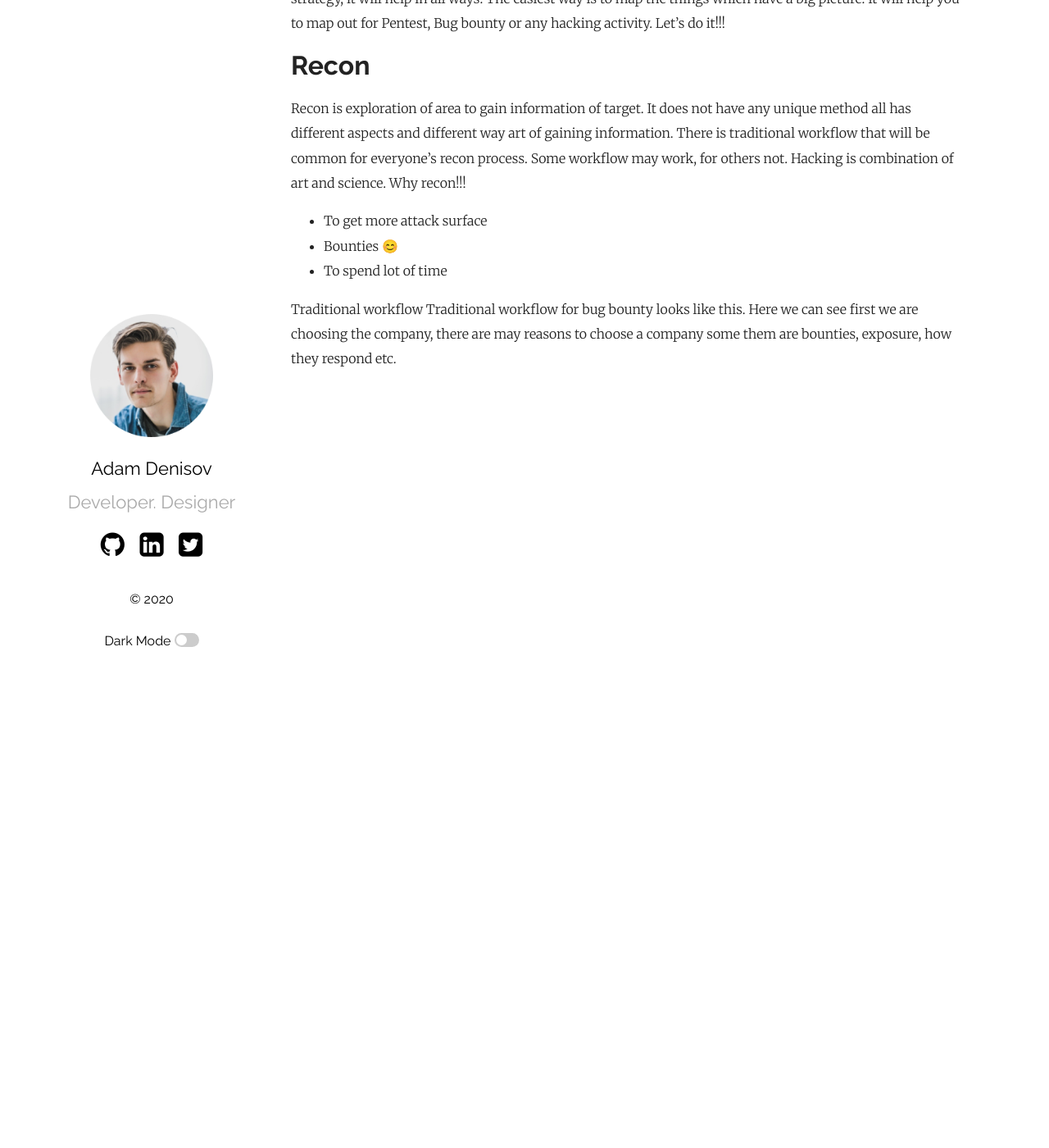
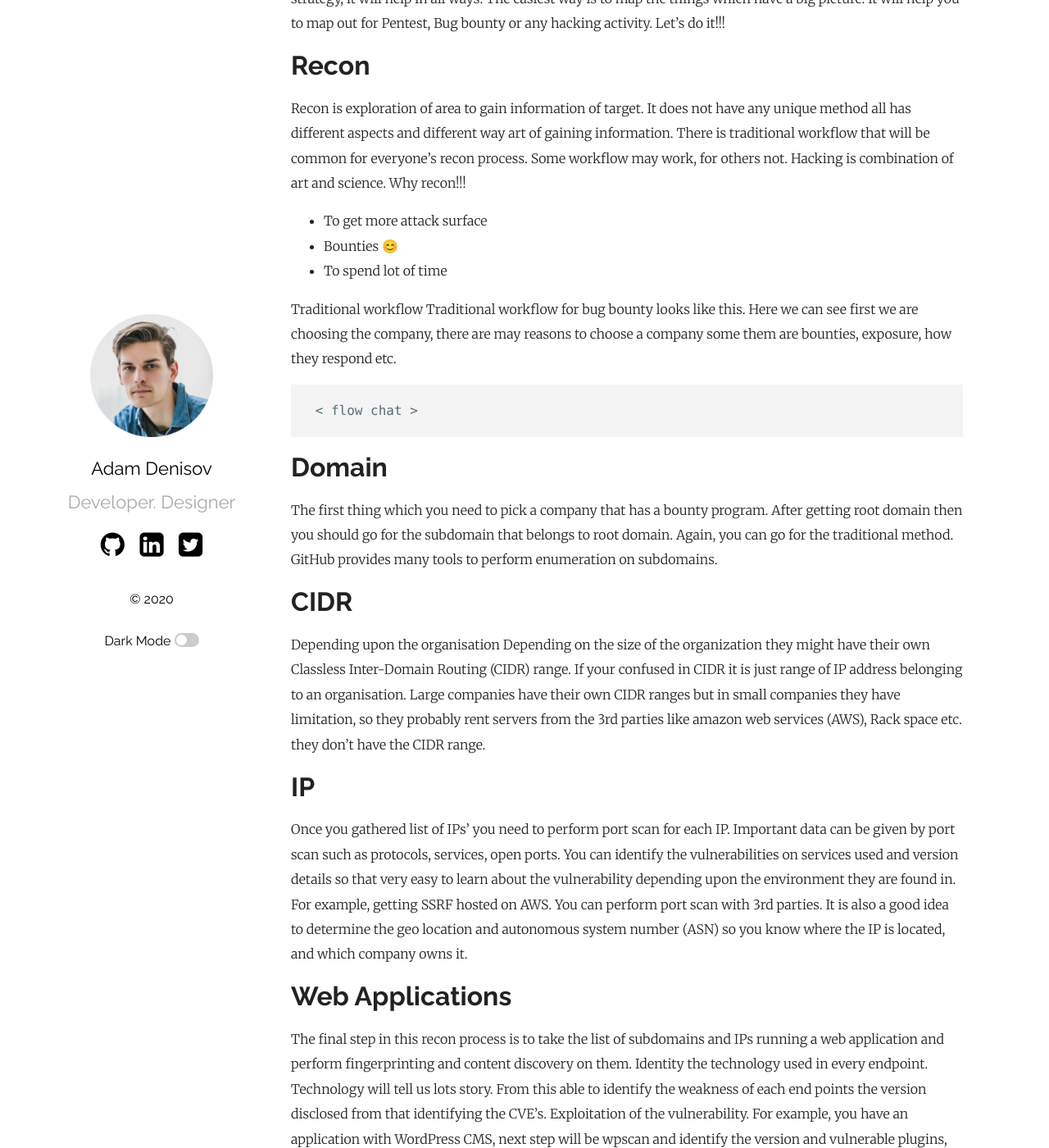
Before and after one commit to samarsault/plainwhite-jekyll, a Jekyll site: the page built from _posts/2020-06-29-My blog.markdown, in a window 1280 px wide and 1400 px high, scrolled down 270 px. Shown: the whole window at 82% size. Built offline with Jekyll 4.4.1, drawn with Linux system fonts in a browser that asks for light colours; some of the changed text lies outside the part shown.

Commit message:
Update 2020-06-29-My blog.markdown

```diff
--- a/_posts/2020-06-29-My blog.markdown
+++ b/_posts/2020-06-29-My blog.markdown
@@ -16,3 +16,23 @@ Why recon!!!
 
 Traditional workflow
 Traditional workflow for bug bounty looks like this. Here we can see first we are choosing the company, there are may reasons to choose a company some them are bounties, exposure, how they respond etc.
+
+     < flow chat >
+
+# Domain
+The first thing which you need to pick a company that has a bounty program. After getting root domain then you should go for the subdomain that belongs to root domain. Again, you can go for the traditional method. GitHub provides many tools to perform enumeration on subdomains.
+
+# CIDR
+Depending upon the organisation Depending on the size of the organization they might have their own Classless Inter-Domain Routing (CIDR) range. If your confused in CIDR it is just range of IP address belonging to an organisation. Large companies have their own CIDR ranges but in small companies they have limitation, so they probably rent servers from the 3rd parties like amazon web services (AWS), Rack space etc. they don’t have the CIDR range.
+
+# IP
+Once you gathered list of IPs’ you need to perform port scan for each IP. Important data can be given by port scan such as protocols, services, open ports. You can identify the vulnerabilities on services used and version details so that very easy to learn about the vulnerability depending upon the environment they are found in. For example, getting SSRF hosted on AWS. You can perform port scan with 3rd parties. It is also a good idea to determine the geo location and autonomous system number (ASN) so you know where the IP is located, and which company owns it.
+
+# Web Applications
+The final step in this recon process is to take the list of subdomains and IPs running a web application and perform fingerprinting and content discovery on them. Identity the technology used in every endpoint. Technology will tell us lots story. From this able to identify the weakness of each end points the version disclosed from that identifying the CVE’s. Exploitation of the vulnerability.
+For example, you have an application with WordPress CMS, next step will be wpscan and identify the version and vulnerable plugins, enumeration of username and passwords. From the Version you will be able to identify the CVE’s. After fingerprinting the host next will be content discovery which helps you to find the pages hosted target. In traditional we can say crawling or performing the directory brute force on the site.
+
+# Abusing GitHub
+This is probably one of my favourite workflows because it’s so easy to perform and it has a high chance of producing critical severity findings if done properly. Almost every developer uses GitHub to store their source code. Development, stage, production phrases are mostly deployed in GitHub. So that chances of getting secret keys such as API keys, AWS secret key can be identified, API Endpoints, domain patterns. Sometimes developers will upload hard coded credentials in their source code and config files for the world to see. These can be used to do all kinds of things.
+
+  < flow chart >
```
